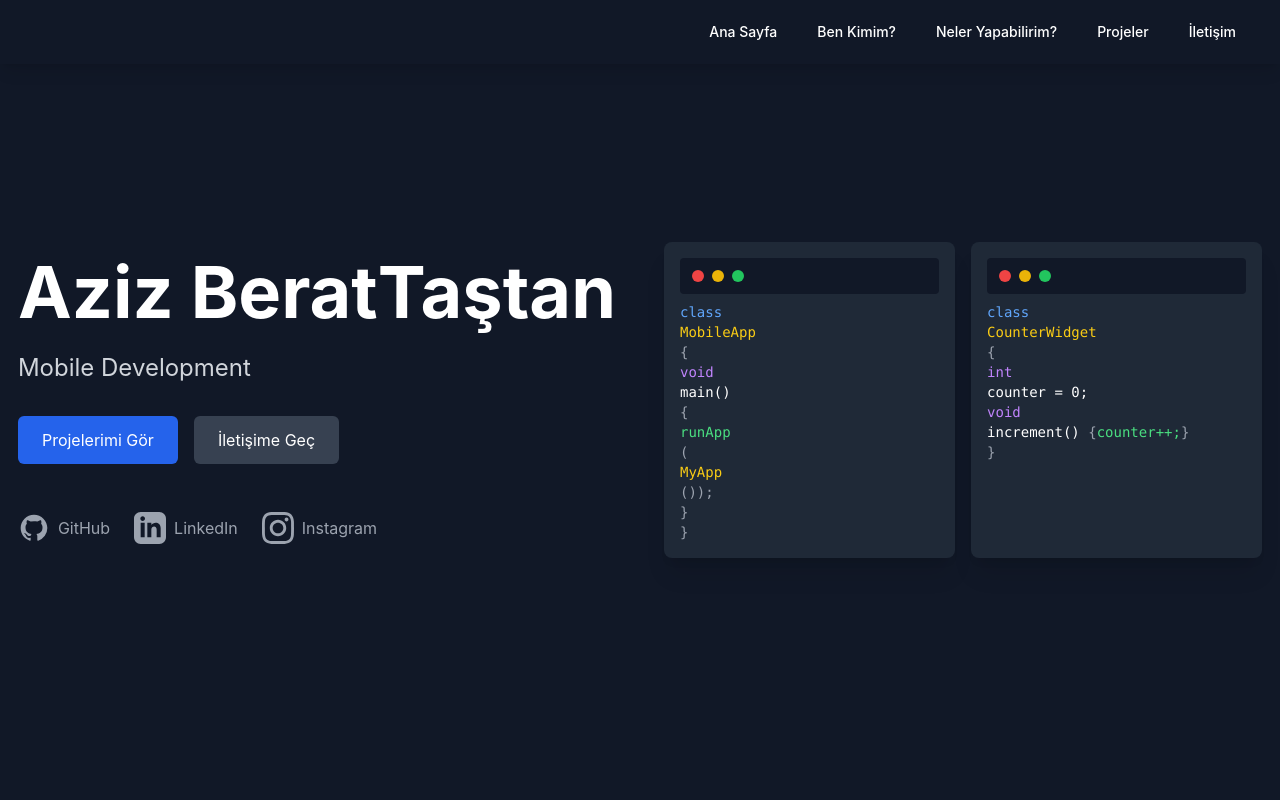
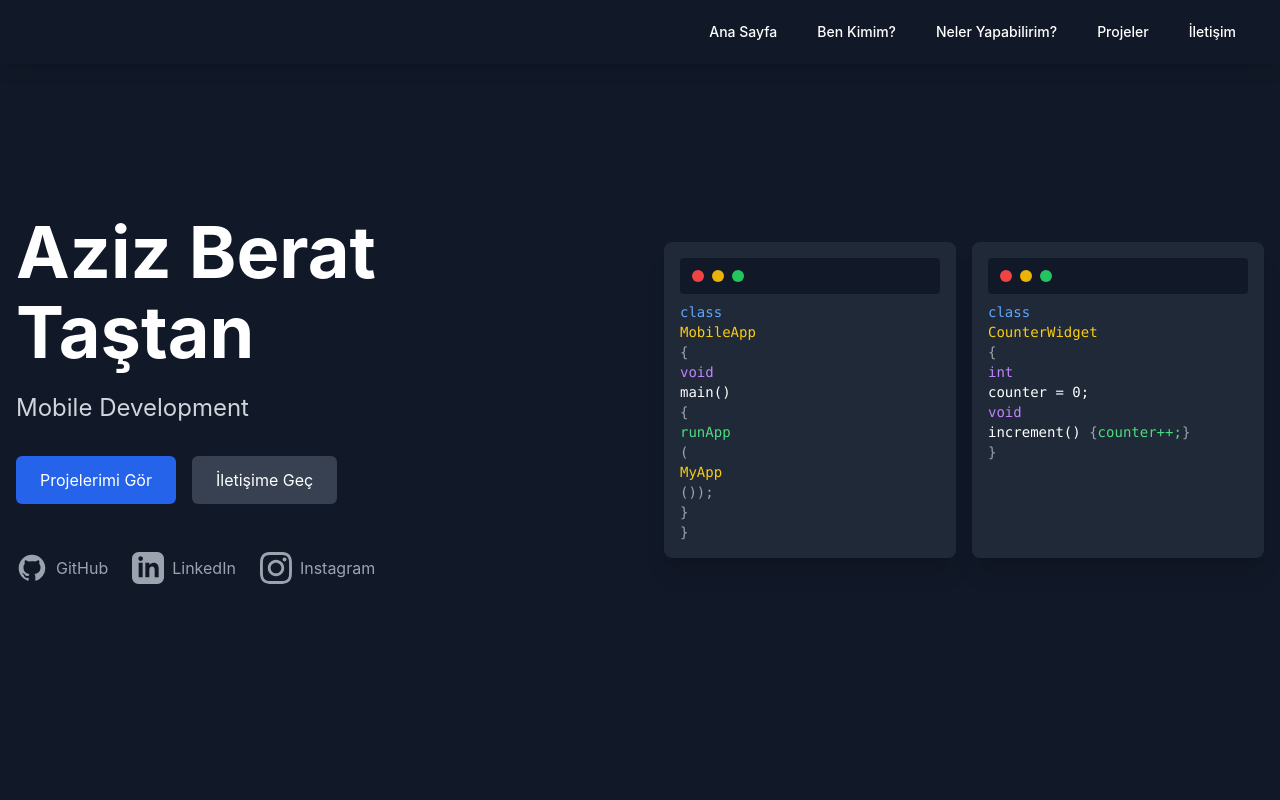
Before and after one commit to azizberattastan/kisisel_portfolyo, a React (Create React App) app: page / in a window 1280 px wide. Shown: the top 800 px of the page. Built offline with nearby package versions, Linux system fonts and the light colour scheme.

Commit message:
kisisel portfolyo

```diff
--- a/src/pages/Home.js
+++ b/src/pages/Home.js
@@ -43,9 +43,11 @@ const Home = () => {
         {/* Sol Taraf - Kişisel Bilgiler */}
         <div className="text-left">
           <div className="flex flex-col">
-            <h1 className="text-4xl sm:text-5xl md:text-6xl lg:text-7xl font-bold text-white mb-6 whitespace-nowrap">
-              <span className="inline-block">Aziz Berat</span>
-              <span className="inline-block">Taştan</span>
+            <h1 className="text-4xl sm:text-5xl md:text-6xl lg:text-7xl font-bold text-white mb-6">
+              <span className="inline-flex flex-wrap gap-2 justify-start">
+                <span>Aziz Berat</span>
+                <span>Taştan</span>
+              </span>
             </h1>
             <p className="text-lg sm:text-xl md:text-2xl text-gray-300 mb-8">
               Mobile Development
```
